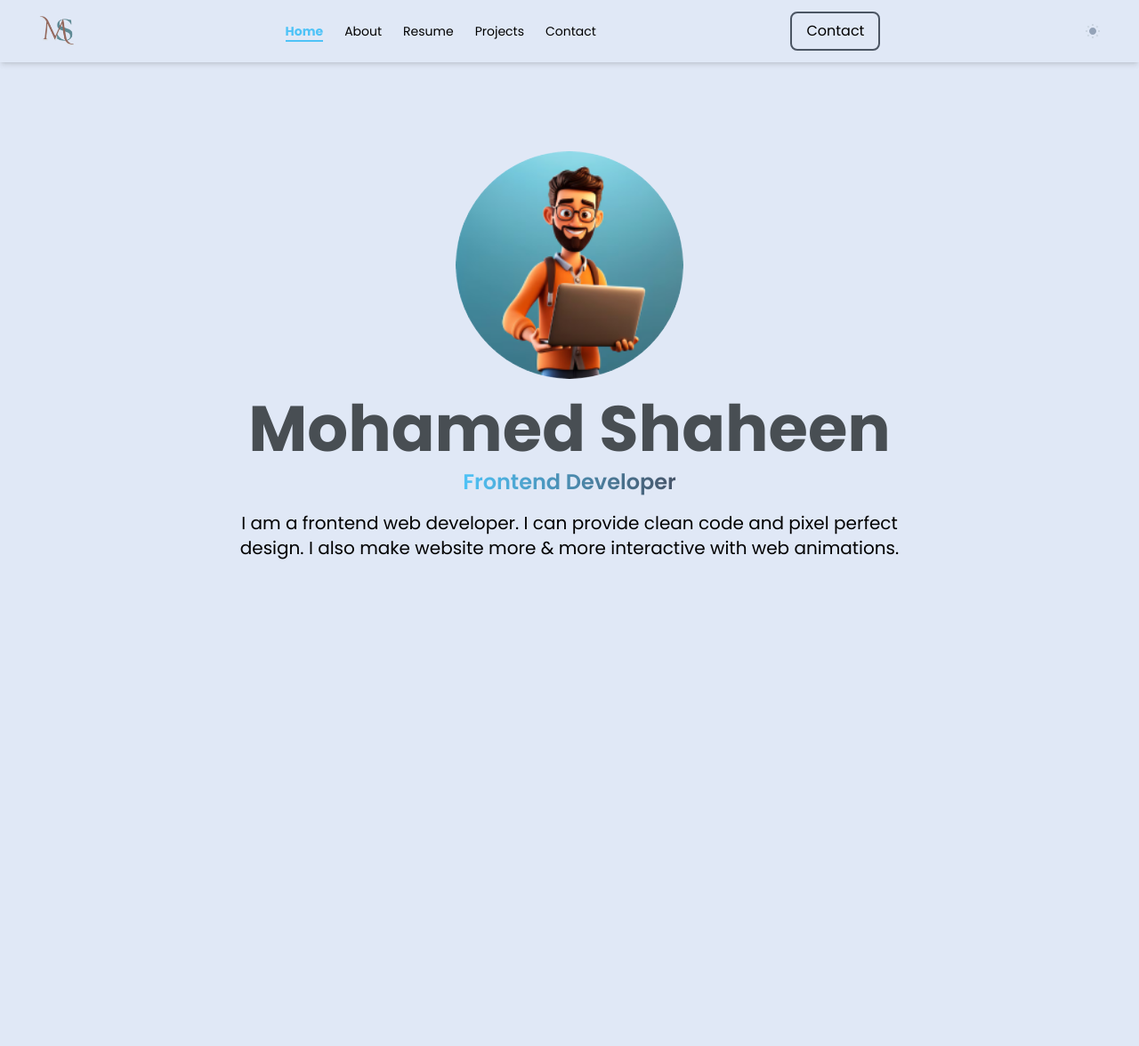
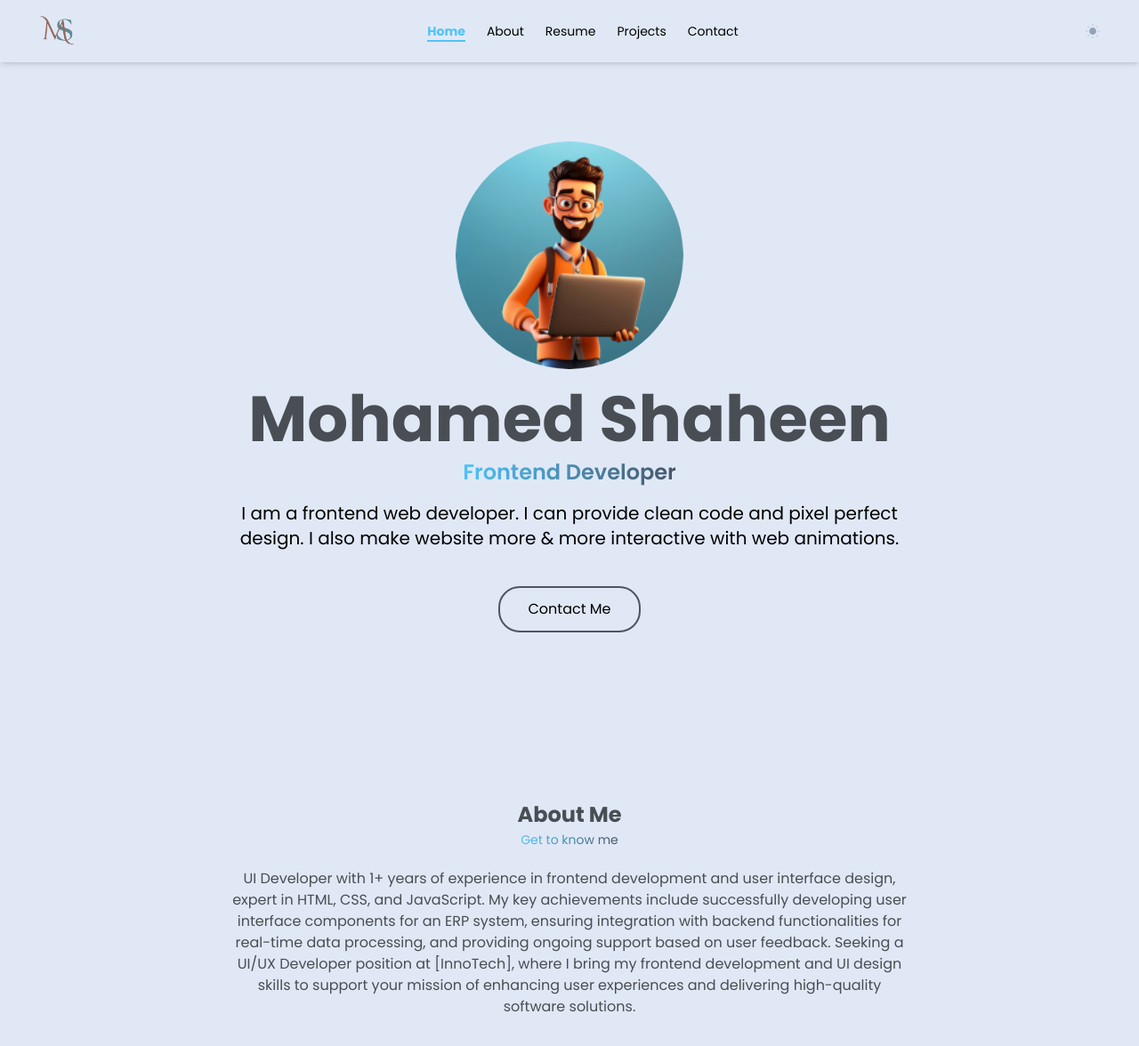
Before and after one commit to mohamedshaheen26/MyPortfolio, a React (Vite) app: page / in a window 1280 px wide. Shown: the top 1176 px of the page at 89% size. Built offline with nearby package versions, Linux system fonts and the light colour scheme; a web font is replaced by a local one.

Commit message:
Create About section

```diff
--- a/src/App.css
+++ b/src/App.css
@@ -1,3 +1,7 @@
+html {
+  scroll-behavior: smooth;
+}
+
 body {
   font-family: "poppins", sans-serif;
   height: 10000px;
@@ -8,12 +12,12 @@ body {
 }
 
 header {
-  position: fixed;
+  position: sticky;
   top: 0;
   left: 0;
   right: 0;
   z-index: 99999;
-  transition: var(--transition-duration) cubic-bezier(0, 0.54, 1, 1);
+  transition: 0.3s cubic-bezier(0, 0.54, 1, 1);
 }
 
 @media (max-width: 640px) {
@@ -21,3 +25,7 @@ header {
     height: 105px;
   }
 }
+
+.home {
+  height: calc(100vh - 70px);
+}
--- a/src/App.jsx
+++ b/src/App.jsx
@@ -2,6 +2,7 @@ import React from "react";
 import resumeData from "../resumeData";
 import Header from "./Pages/Header";
 import Home from "./Pages/Home";
+import About from "./Pages/About";
 
 import "./App.css";
 
@@ -10,6 +11,7 @@ function App() {
     <div className='App'>
       <Header resumeData={resumeData} />
       <Home resumeData={resumeData} />
+      <About resumeData={resumeData} />
     </div>
   );
 }
--- a/src/Pages/About.js
+++ /dev/null
@@ -1,33 +0,0 @@
-import React, { Component } from "react";
-export default class About extends Component {
-  render() {
-    let resumeData = this.props.resumeData;
-    return (
-      <section id='about'>
-        <div className='row'>
-          <div className='three columns'>
-            <img className='profile-pic' src='images/profilepic.jpg' alt='' />
-          </div>
-
-          <div className='nine columns main-col'>
-            <h2>About Me</h2>
-            <p>{resumeData.aboutme}</p>
-
-            <div className='row'>
-              <div className='columns contact-details'>
-                <h2>Contact Details</h2>
-                <p className='address'>
-                  <span>{resumeData.name}</span>
-                  <br></br>
-                  <span>{resumeData.address}</span>
-                  <br></br>
-                  <span>{resumeData.website}</span>
-                </p>
-              </div>
-            </div>
-          </div>
-        </div>
-      </section>
-    );
-  }
-}
--- /dev/null
+++ b/src/Pages/About.jsx
@@ -0,0 +1,45 @@
+import React, { useState } from "react";
+import useDarkMode from "../hooks/useDarkMode";
+import { motion } from "framer-motion";
+
+const About = ({ resumeData }) => {
+  return (
+    <section id='about' className='pt-20'>
+      <div className='container mx-auto px-4 sm:px-6 lg:px-8 text-center'>
+        <div
+          className={`content flex flex-col justify-center items-center transition-all ease-in-out duration-500`}
+        >
+          <div className='special-title'>
+            <motion.h2
+              initial={{ scale: 0 }}
+              animate={{ scale: 1 }}
+              transition={{ duration: 0.8 }}
+              className='text-2xl font-bold text-light-text mt-5 text-center dark:text-white'
+            >
+              About Me
+            </motion.h2>
+            <motion.span
+              initial={{ scale: 0 }}
+              animate={{ scale: 1 }}
+              transition={{ duration: 0.8 }}
+              className='role text-sm bg-gradient-to-r from-primary to-slate-600 dark:from-primary dark:to-white text-transparent bg-clip-text mt-2'
+            >
+              Get to know me
+            </motion.span>
+          </div>
+
+          <motion.p
+            initial={{ scale: 0 }}
+            animate={{ scale: 1 }}
+            transition={{ duration: 0.8 }}
+            className='lead text-md max-w-3xl mt-5 text-light-text dark:text-white'
+          >
+            {resumeData.aboutme}
+          </motion.p>
+        </div>
+      </div>
+    </section>
+  );
+};
+
+export default About;
--- a/src/Pages/Header.jsx
+++ b/src/Pages/Header.jsx
@@ -19,6 +19,7 @@ const Header = () => {
 
       // Determine which section is currently in view
       const sections = ["home", "about", "resume", "projects", "contact"];
+
       for (const section of sections) {
         const element = document.getElementById(section);
         if (element) {
@@ -50,12 +51,6 @@ const Header = () => {
               <a className='block text-teal-600' href='#'>
                 <img src='./assets/Logo.png' alt='Logo' width={70} />
               </a>
-            </div>
-
-            <div className='flex flex-col justify-center sm:hidden'>
-              <button className='bg-transparent border-2 border-gray-600 dark:border-primary dark:text-white hover:bg-primary hover:border-primary hover:text-white transition-all py-2 px-4 rounded-lg'>
-                Contact
-              </button>
             </div>
 
             <div className='flex flex-col justify-center sm:hidden p-3'>
@@ -175,11 +170,6 @@ const Header = () => {
             </nav>
           </div>
 
-          <div className='hidden sm:flex flex-col justify-center'>
-            <button className='bg-transparent border-2 border-gray-600 dark:border-primary dark:text-white hover:bg-primary hover:border-primary hover:text-white transition-all py-2 px-4 rounded-lg'>
-              Contact
-            </button>
-          </div>
           <div className='hidden sm:flex flex-col justify-center p-3'>
             <input
               type='checkbox'
--- a/src/Pages/Home.jsx
+++ b/src/Pages/Home.jsx
@@ -1,5 +1,4 @@
-import { useState } from "react";
-import React from "react";
+import React, { useState } from "react";
 import useDarkMode from "../hooks/useDarkMode";
 import { motion } from "framer-motion";
 
@@ -11,10 +10,10 @@ const Home = ({ resumeData }) => {
     setScrollY(window.scrollY);
   };
   return (
-    <section className='home h-screen'>
+    <section className='home flex items-center' id='home'>
       <div className='container mx-auto px-4 sm:px-6 lg:px-8'>
         <div
-          className={`content  h-screen flex flex-col justify-center items-center transition-all ease-in-out duration-500`}
+          className={`content flex flex-col justify-center items-center transition-all ease-in-out duration-500`}
         >
           <motion.img
             initial={{ scale: 0 }}
@@ -48,6 +47,12 @@ const Home = ({ resumeData }) => {
           >
             {resumeData.roleDescription}
           </motion.p>
+
+          <div className='flex flex-col justify-center'>
+            <button className='bg-transparent border-2 border-gray-600 dark:border-primary dark:text-white hover:bg-primary hover:border-primary hover:text-white transition-all mt-10 py-3 px-8 rounded-3xl'>
+              Contact Me
+            </button>
+          </div>
         </div>
       </div>
     </section>
```
